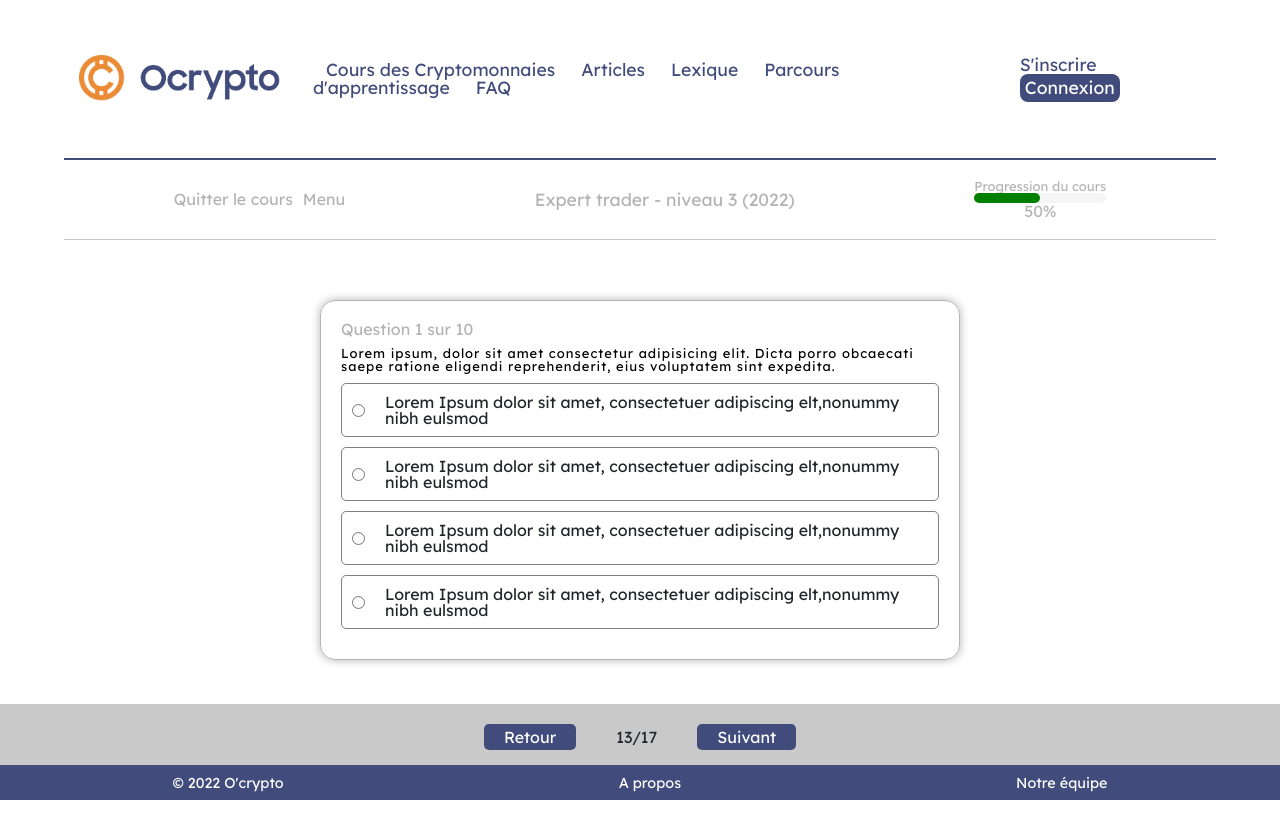
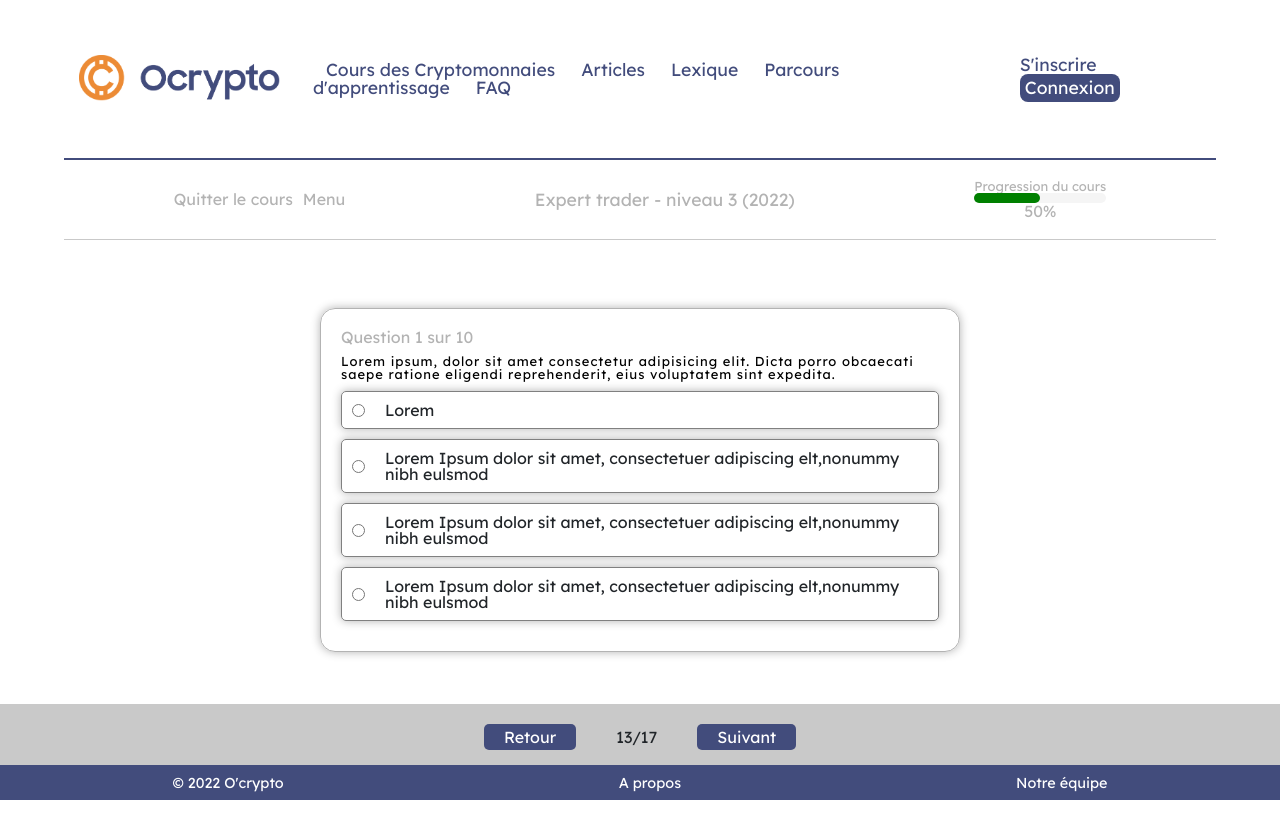
Before and after one commit to Matthieu-Simon/Projet-O-Crypto, a React (Create React App) app: page /challenge in a window 1280 px wide. Shown: the top 838 px of the page. Built offline with nearby package versions, Linux system fonts and the light colour scheme.

Commit message:
correction radio button challenge

```diff
--- a/package.json
+++ b/package.json
@@ -5,6 +5,9 @@
   "dependencies": {
     "@emotion/react": "^11.9.0",
     "@emotion/styled": "^11.8.1",
+    "@fortawesome/fontawesome-svg-core": "^6.1.1",
+    "@fortawesome/free-regular-svg-icons": "^6.1.1",
+    "@fortawesome/free-solid-svg-icons": "^6.1.1",
     "@fortawesome/react-fontawesome": "^0.1.18",
     "@material-ui/core": "^4.12.4",
     "@material-ui/icons": "^4.11.3",
--- a/src/components/LearningJourney/Challenge/challenge.js
+++ b/src/components/LearningJourney/Challenge/challenge.js
@@ -1,3 +1,4 @@
+/* eslint-disable jsx-a11y/label-has-associated-control */
 import React from 'react';
 import Menu from '../Menu/menu';
 import ChangeBar from '../ChangeBar/changeBar';
@@ -18,19 +19,23 @@ function Challenge() {
             eius voluptatem sint expedita.
           </p>
           <div className="answer-container">
-            <input className="input-answer" type="radio" />
+            <input className="input-answer" type="radio" id="answer1" name="answer" value="1" />
+            <label htmlFor="answer1" />
+            <p>Lorem</p>
+          </div>
+          <div className="answer-container">
+            <input className="input-answer" type="radio" id="answer2" name="answer" value="2" />
+            <label htmlFor="answer2" />
             <p>Lorem Ipsum dolor sit amet, consectetuer adipiscing elt,nonummy nibh eulsmod</p>
           </div>
           <div className="answer-container">
-            <input className="input-answer" type="radio" />
+            <input className="input-answer" type="radio" id="answer3" name="answer" value="3" />
+            <label htmlFor="answer1" />
             <p>Lorem Ipsum dolor sit amet, consectetuer adipiscing elt,nonummy nibh eulsmod</p>
           </div>
           <div className="answer-container">
-            <input className="input-answer" type="radio" />
-            <p>Lorem Ipsum dolor sit amet, consectetuer adipiscing elt,nonummy nibh eulsmod</p>
-          </div>
-          <div className="answer-container">
-            <input className="input-answer" type="radio" />
+            <input className="input-answer" type="radio" id="answer4" name="answer" value="4" />
+            <label htmlFor="answer1" />
             <p>Lorem Ipsum dolor sit amet, consectetuer adipiscing elt,nonummy nibh eulsmod</p>
           </div>
         </div>
--- a/src/components/LearningJourney/Challenge/challengeStyles.scss
+++ b/src/components/LearningJourney/Challenge/challengeStyles.scss
@@ -35,6 +35,7 @@
   border-radius: 5px;
   padding: 10px;
   margin-bottom: 10px;
+  box-shadow: 0px 0px 10px rgba(0, 0, 0, 0.3);
 }
 .input-answer {
   margin-right: 20px;
--- a/src/components/LearningJourney/learningJourney.js
+++ b/src/components/LearningJourney/learningJourney.js
@@ -87,7 +87,7 @@ function LearningJourney() {
         <div className="link-container">
           <a className="lien" href="/Cours/">Cours</a>
           <a className="lien" href="/Challenge">Challenge</a>
-          <a className="lien" href="#">Trading</a>
+          <a className="lien" href="/Dashboard">Trading</a>
           <a className="lien" href="#">NFT</a>
           <a className="lien" href="#">Tout afficher</a>
         </div>
```
Also changed, not shown: 1 other file (tests, documents, lock files or other folders).
